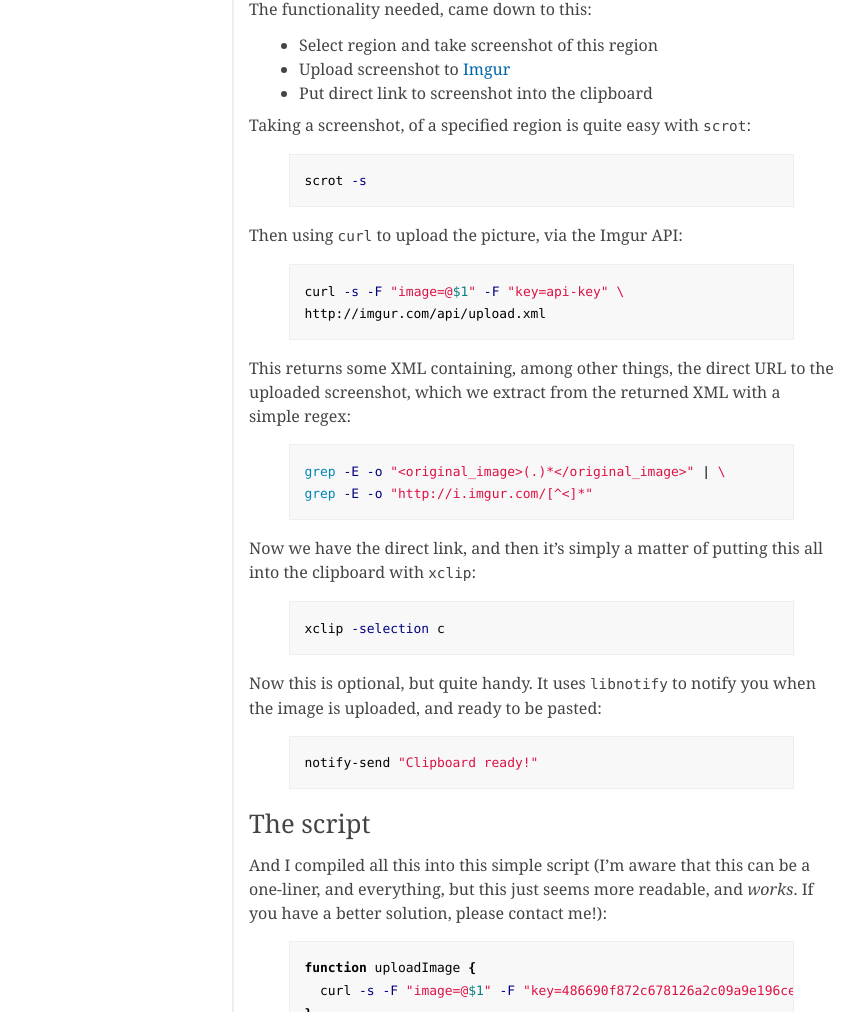
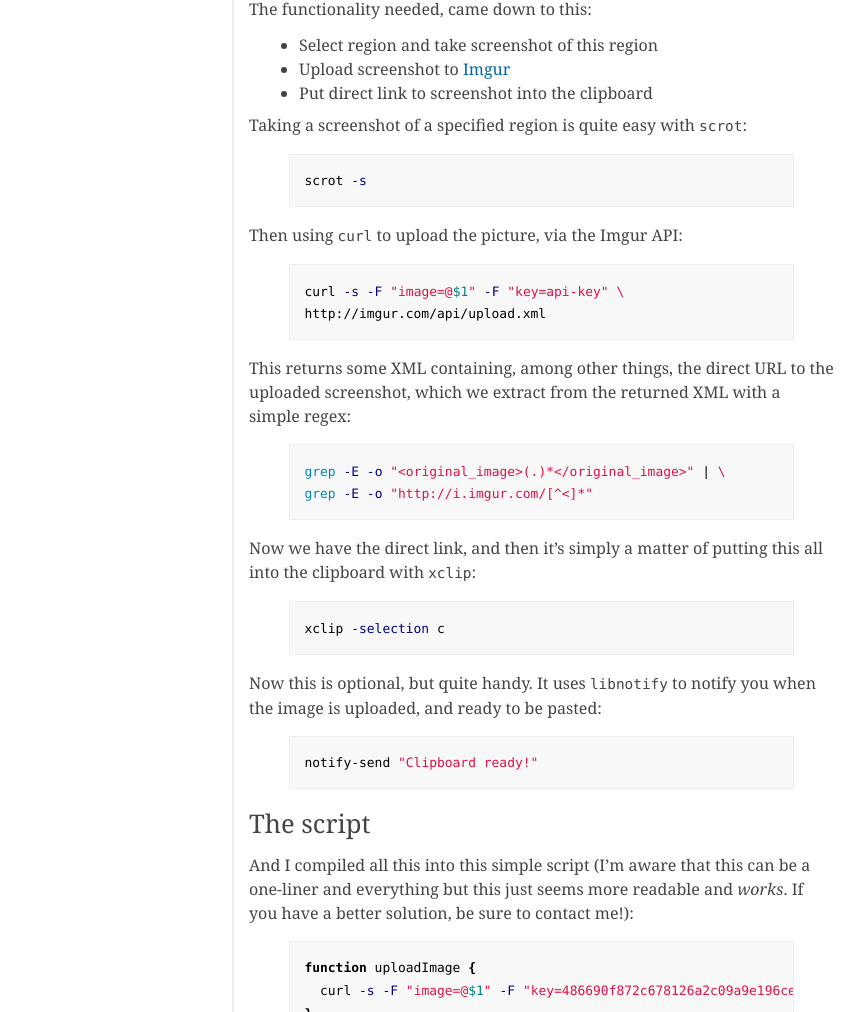
Before and after one commit to igor47/blog, a Jekyll site: the page built from _posts/2010-05-10-a-simple-imgur-bash-screenshot-utility.md, in a window 1280 px wide. Shown: the part 904-1916 px from the top of the page, without its empty margins (18-883 px from the left). Built offline with Jekyll 4.4.1, drawn with Linux system fonts in a browser that asks for light colours; Markdown is read by kramdown in place of the engine named in the settings; comment, search, counter and statistics services are not loaded.

Commit message:
Commas fixd.

```diff
--- a/_posts/2010-05-10-a-simple-imgur-bash-screenshot-utility.md
+++ b/_posts/2010-05-10-a-simple-imgur-bash-screenshot-utility.md
@@ -39,7 +39,7 @@ The functionality needed, came down to this:
 * Upload screenshot to [Imgur](http://imgur.com)
 * Put direct link to screenshot into the clipboard
 
-Taking a screenshot, of a specified region is quite easy with `scrot`:
+Taking a screenshot of a specified region is quite easy with `scrot`:
 
 {% highlight bash %}
 scrot -s
@@ -65,7 +65,7 @@ Now this is optional, but quite handy. It uses `libnotify` to notify you when th
 
 ## The script
 
-And I compiled all this into this simple script (I'm aware that this can be a one-liner, and everything, but this just seems more readable, and *works*. If you have a better solution, please contact me!):
+And I compiled all this into this simple script (I'm aware that this can be a one-liner and everything but this just seems more readable and *works*. If you have a better solution, be sure to contact me!):
 
 {% highlight bash %}
 function uploadImage {
```
